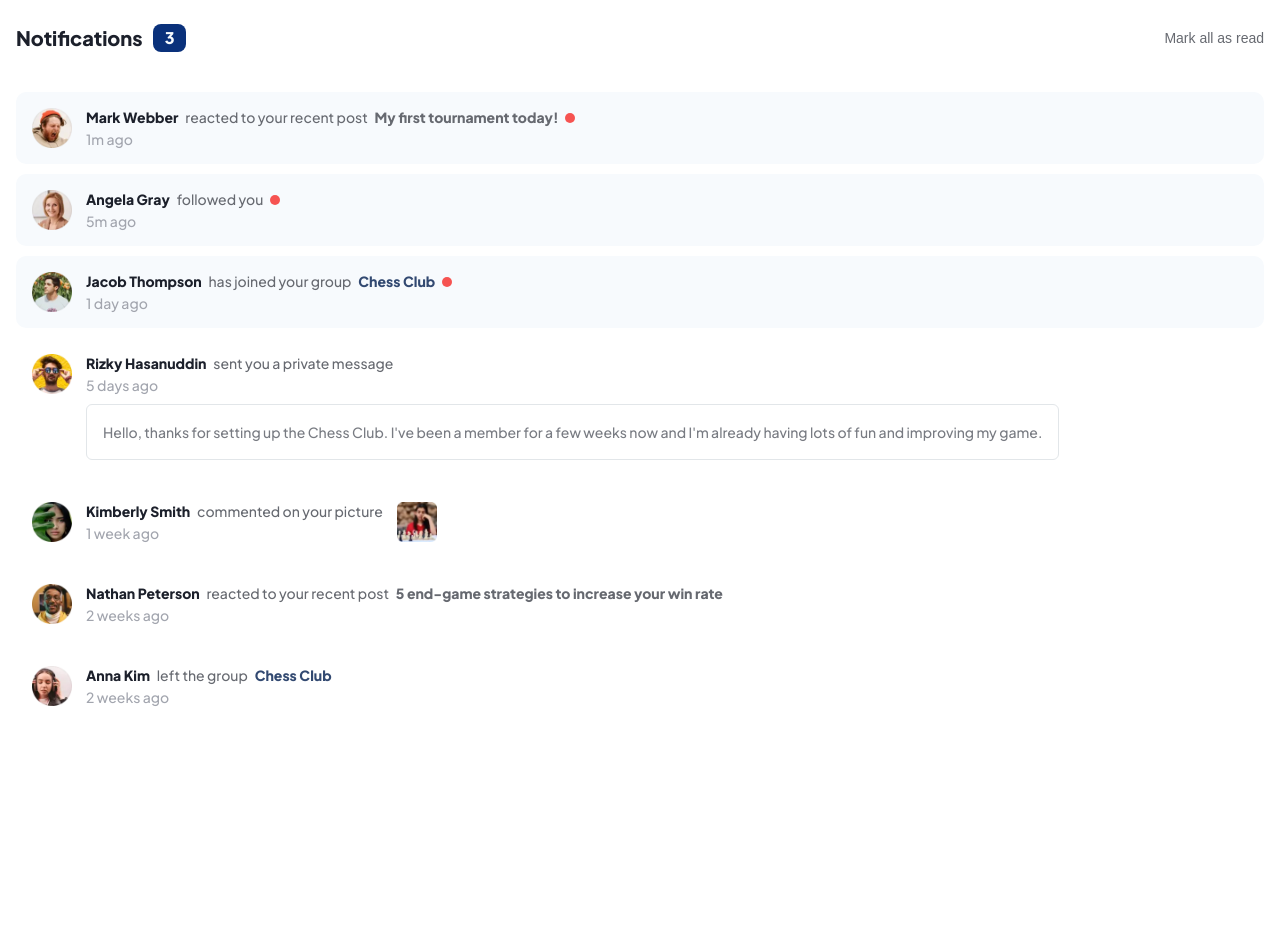
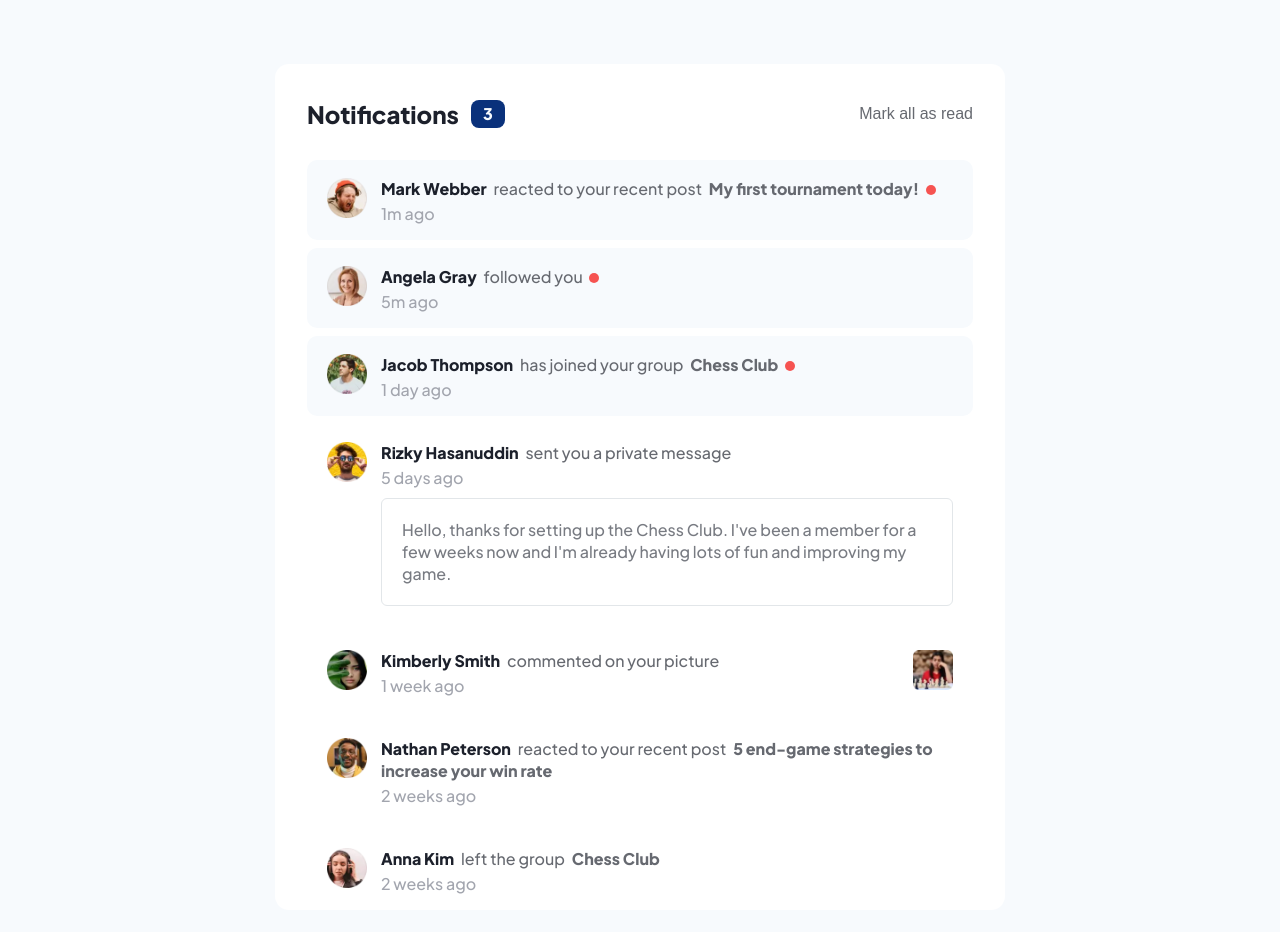
Before and after one commit to tenoriobn/projeto-17, a plain HTML site: page index.html in a window 1280 px wide. Before the commit the page ends 800 px from the top, so only its background shows below. Drawn offline with Linux system fonts and the light colour scheme.

Commit message:
Tornando projeto responsivo

```diff
--- a/assets/css/1-base/_variaveis.scss
+++ b/assets/css/1-base/_variaveis.scss
@@ -1,7 +1,7 @@
 /* Colors */
 $darkBlue: #1c202b;
 $blue: #0a317b;
-$blueJeans: #324971;
+$blueJeans: #2A4578;
 $darkGrayishBlue: #666970;
 $grayishBlue: #787b82;
 $lightBlueGray: #a2a5ae;
@@ -10,6 +10,7 @@ $veryLightGrayish: #f7fafd;
 $orangeRed: #f65351;
 $white: #ffffff;
 $whiteIce: #E2E6E9;
+$whiteHover: #E5EFF9;
 
 /* Font */
 $plus: 'Plus Jakarta Sans', sans-serif;
--- a/assets/css/1-base/base.scss
+++ b/assets/css/1-base/base.scss
@@ -7,5 +7,19 @@
 body {
     font-family: $plus;
     @include font-styling($grayishBlue, 1rem, 500);
-    padding: 0 1rem;
+
+    max-width: 730px;
+    width: 100%;
 }
+
+@media screen and (min-width: 768px) {
+    body {
+        background-color: $veryLightGrayish;
+
+        display: flex;
+        flex-direction: column;
+        margin: 0 auto;
+
+        padding: 4rem 0 5.5rem 0;
+    }
+}
--- a/assets/css/2-componentes/_1-header.scss
+++ b/assets/css/2-componentes/_1-header.scss
@@ -5,7 +5,7 @@
     justify-content: space-between;
     align-items: center;
 
-    padding-top: 1.5rem;
+    padding: 1.5rem 1rem 0 1rem;
 
     &__notifications {
         display: flex;
@@ -39,3 +39,24 @@
         }
     }
 }
+
+@media screen and (min-width: 768px) {
+    .header {
+        background-color: $white;
+        border-radius: .875rem .875rem 0 0;
+
+        padding: 2.25rem 2rem 0 2rem;
+
+        &__notifications {
+            gap: .75rem;
+
+            &__title {
+                @include font-styling('', 1.5rem, '');
+            }
+        }
+
+        &__mark-all {
+            @include font-styling('', 1rem, '');
+        }
+    }
+}
--- a/assets/css/2-componentes/_2-notification.scss
+++ b/assets/css/2-componentes/_2-notification.scss
@@ -5,18 +5,26 @@
     flex-direction: column;
     gap: .625rem;
 
-    margin-top: 2.5rem;
+    padding: 2.5rem 1rem 0 1rem;
+
     margin-bottom: 2.75rem;
 
     .card__notification {
+        display: flex;
+        justify-content: space-between;
+        gap: 8px;
+
         border-radius: .625rem;
+
         padding: 1rem 1rem 1rem 1rem;
 
+        .div {
             display: flex;
-        align-items: flex-start;
             gap: 14px;
 
-        &__img {
+            .card__notification__img {
+                cursor: pointer;
+
                 width: 40px;
                 height: 40px;
             }
@@ -24,9 +32,14 @@
             .notification {
                 &__content {
                     line-height: 1.125rem;
+                    cursor: pointer;
 
                     &__name {
                         @include font-styling($darkBlue, .875rem, 800);
+
+                        &:hover {
+                            color: $blueJeans;
+                        }
                     }
 
                     &__action {
@@ -37,12 +50,9 @@
                     &__title {
                         @include font-styling('', .875rem, 800);
                         margin-left: .25rem;
+                        color: $darkGrayishBlue;
 
-                    &.post {
-                        color: $darkGrayishBlue;
-                    }
-
-                    &.club {
+                        &:hover {
                             color: $blueJeans;
                         }
                     }
@@ -62,20 +72,35 @@
 
                     &__date {
                         @include font-styling($lightBlueGray, .875rem, 500);
+                        cursor: pointer;
                     }
                 }
 
                 &__private {
                     border: 1px solid $whiteIce;
                     border-radius: 6px;
+                    cursor: pointer;
                     padding: 1.125rem 1rem;
                     margin-top: .75rem;
+
+                    &:hover {
+                        background-color: $whiteHover;
+                    }
 
                     &__message {
                         @include font-styling($grayishBlue, .875rem, 500);
                         line-height: 1.125rem;
                     }
                 }
+            }
+        }
+
+        &__picture {
+            position: relative;
+            cursor: pointer;
+
+            width: 40px;
+            height: 40px;
         }
 
         &.unread {
@@ -87,3 +112,62 @@
         }
     }
 }
+
+@media screen and (min-width: 768px) {
+    .main {
+        background-color: $white;
+        border-radius: 0 0 .875rem .875rem;
+        gap: .5rem;
+
+        padding: 2rem 2rem 0rem 2rem;
+
+        margin-bottom: 0;
+
+        .card__notification {
+            gap: 1.25rem;
+
+            padding: 1.125rem 1.25rem;
+
+            .div {
+
+                &__img {
+                    width: 46px;
+                    height: 46px;
+                }
+
+                .notification {
+                    &__content {
+                        line-height: 1.375rem;
+
+                        &__name {
+                            @include font-styling('', 1rem, '');
+                        }
+
+                        &__action {
+                            @include font-styling('', 1rem, '');
+                        }
+
+                        &__title {
+                            @include font-styling('', 1rem, '');
+                        }
+                    }
+
+                    &__info {
+                        &__date {
+                            @include font-styling('', 1rem, '');
+                        }
+                    }
+
+                    &__private {
+                        padding: 1.25rem;
+
+                        &__message {
+                            @include font-styling('', 1rem, '');
+                            line-height: 1.375rem;
+                        }
+                    }
+                }
+            }
+        }
+    }
+}
--- a/index.html
+++ b/index.html
@@ -20,13 +20,14 @@
 
     <main class="main">
         <article class="card__notification unread">
+            <div class="div">
                 <img src="assets/img/avatar-mark-webber.webp" alt="" class="card__notification__img">
 
                 <div class="notification">
                     <h2 class="notification__content">
                         <span class="notification__content__name">Mark Webber</span>
                         <span class="notification__content__action">reacted to your recent post</span>
-                    <span class="notification__content__title post">My first tournament today!</span>
+                        <span class="notification__content__title">My first tournament today!</span>
                         <span class="notification__content__icon"></span>
                     </h2>
 
@@ -34,9 +35,11 @@
                         <p class="notification__info__date">1m ago</p>
                     </div>
                 </div>
+            </div>
         </article>
 
         <article class="card__notification unread">
+            <div class="div">
                 <img src="assets/img/avatar-angela-gray.webp" alt="" class="card__notification__img">
 
                 <div class="notification">
@@ -50,16 +53,18 @@
                         <p class="notification__info__date">5m ago</p>
                     </div>
                 </div>
+            </div>
         </article>
 
         <article class="card__notification unread">
+            <div class="div">
                 <img src="assets/img/avatar-jacob-thompson.webp" alt="" class="card__notification__img">
 
                 <div class="notification">
                     <h2 class="notification__content">
                         <span class="notification__content__name">Jacob Thompson</span>
                         <span class="notification__content__action">has joined your group</span>
-                    <span class="notification__content__title club">Chess Club</span>
+                        <span class="notification__content__title">Chess Club</span>
                         <span class="notification__content__icon"></span>
                     </h2>
 
@@ -67,9 +72,11 @@
                         <p class="notification__info__date">1 day ago</p>
                     </div>
                 </div>
+            </div>
         </article>
 
         <article class="card__notification read">
+            <div class="div">
                 <img src="assets/img/avatar-rizky-hasanuddin.webp" alt="" class="card__notification__img">
 
                 <div class="notification">
@@ -90,9 +97,11 @@
                         </p>
                     </div>
                 </div>
+            </div>
         </article>
 
         <article class="card__notification read">
+            <div class="div">
                 <img src="assets/img/avatar-kimberly-smith.webp" alt="" class="card__notification__img">
 
                 <div class="notification">
@@ -105,38 +114,43 @@
                         <p class="notification__info__date">1 week ago</p>
                     </div>
                 </div>
+            </div>
 
-            <img src="assets/img/image-chess.webp" alt="" class="card__notification__img">
+            <img src="assets/img/image-chess.webp" alt="" class="card__notification__picture">
         </article>
 
         <article class="card__notification read">
+            <div class="div">
                 <img src="assets/img/avatar-nathan-peterson.webp" alt="" class="card__notification__img">
 
                 <div class="notification">
                     <h2 class="notification__content">
                         <span class="notification__content__name">Nathan Peterson</span>
                         <span class="notification__content__action">reacted to your recent post</span>
-                    <span class="notification__content__title post">5 end-game strategies to increase your win rate</span>
+                        <span class="notification__content__title">5 end-game strategies to increase your win rate</span>
                     </h2>
 
                     <div class="notification__info">
                         <p class="notification__info__date">2 weeks ago</p>
                     </div>
                 </div>
+            </div>
         </article>
 
         <article class="card__notification read">
+            <div class="div">
                 <img src="assets/img/avatar-anna-kim.webp" alt="" class="card__notification__img">
 
                 <div class="notification">
                     <h2 class="notification__content">
                         <span class="notification__content__name">Anna Kim</span>
                         <span class="notification__content__action">left the group</span>
-                    <span class="notification__content__title club">Chess Club</span>
+                        <span class="notification__content__title">Chess Club</span>
                     </h2>
 
                     <div class="notification__info">
                         <p class="notification__info__date">2 weeks ago</p>
+                    </div>
                 </div>
             </div>
         </article>
```
Also changed, not shown: assets/css/1-base/base.css, 1 other file. Lines whose indentation alone changed are shown as unchanged.
